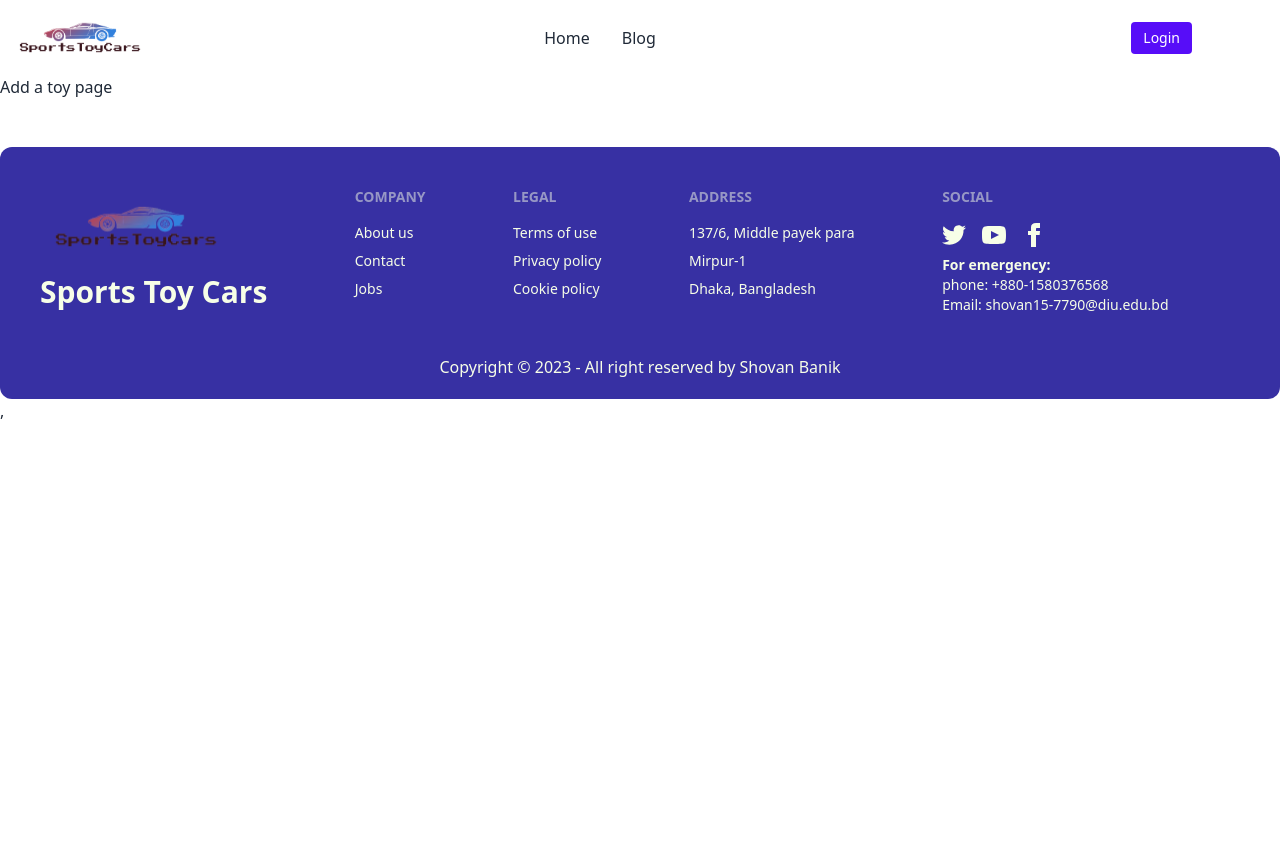
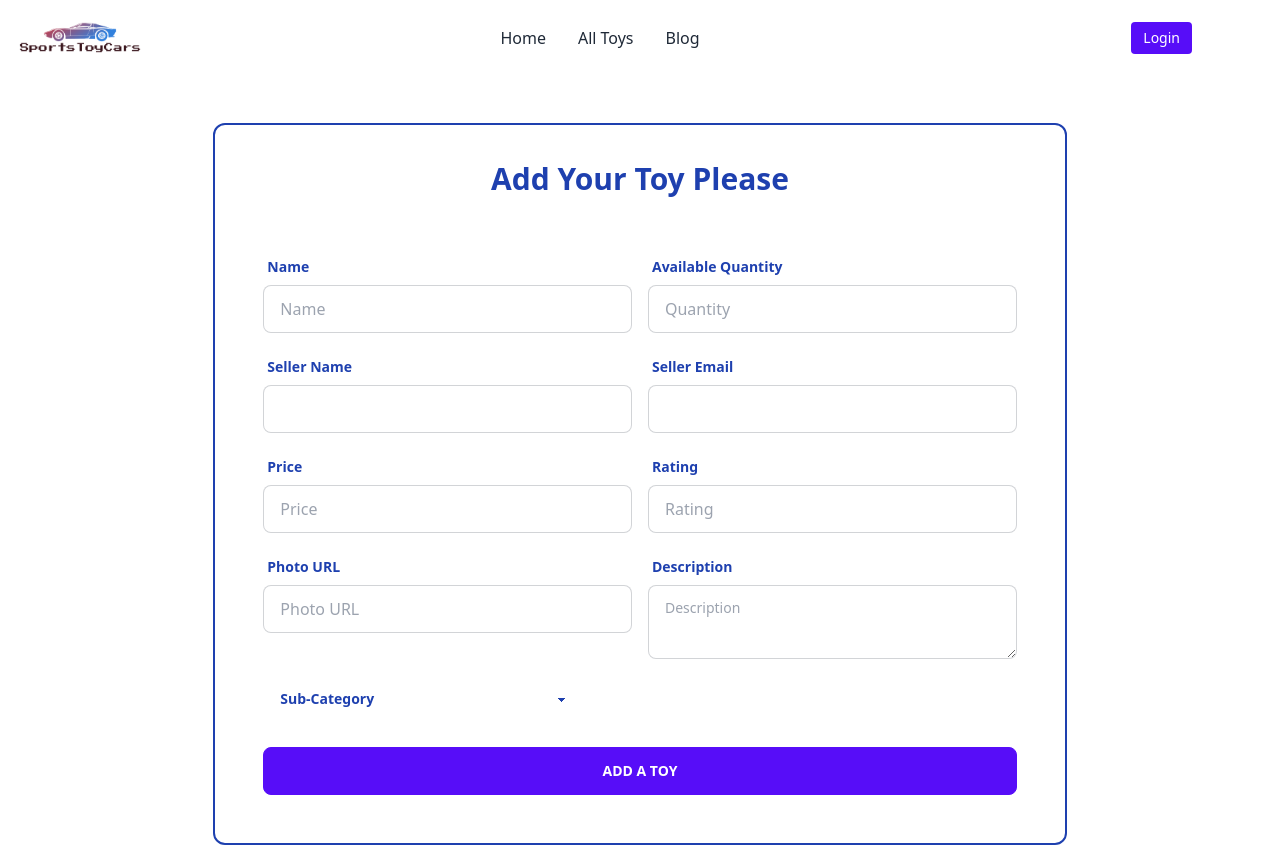
Before and after one commit to Shovan-Banik/sports-toy-cars-client, a React (Vite) app: page /addAToy in a window 1280 px wide. Shown: the top 847 px of the page. Before the commit the page ends 800 px from the top, so only its background shows below. Built offline with nearby package versions, Linux system fonts and the light colour scheme; no server answers.

Commit message:
Add a toy and all toy tabular format done

```diff
--- a/src/Routes/Routes.jsx
+++ b/src/Routes/Routes.jsx
@@ -8,6 +8,7 @@ import AddAToy from "../pages/AddAToy/AddAToy";
 import MyToy from "../pages/MyToy/MyToy";
 import ViewDetails from "../pages/ViewDetails/ViewDetails";
 import PrivateRoute from "./PrivateRoute";
+import AllToy from "../pages/AllToy/AllToy";
 
 const router = createBrowserRouter([
     {
@@ -17,6 +18,10 @@ const router = createBrowserRouter([
         {
             path: '/',
             element: <Home></Home>
+        },
+        {
+          path: '/allToys',
+          element: <AllToy></AllToy>
         },
         {
           path: 'viewDetails/:id',
--- a/src/pages/AddAToy/AddAToy.jsx
+++ b/src/pages/AddAToy/AddAToy.jsx
@@ -1,10 +1,117 @@
+import { useContext } from "react";
+import { AuthContext } from "../../providers/AuthProvider";
 
 const AddAToy = () => {
+    const { user } = useContext(AuthContext);
+
+    const handleAddToy = event => {
+        event.preventDefault();
+        const form = event.target;
+        const name = form.name.value;
+        const availableQuantity = form.quantity.value;
+        const sellerName = user?.displayName;
+        const sellerEmail = user?.email;
+        const price = form.price.value;
+        const rating = form.rating.value;
+        const photoUrl = form.photoURL.value;
+        const description = form.description.value;
+        const subCategory = form.subCategory.value;
+
+        const addToyObj = {
+            name,
+            availableQuantity,
+            sellerName,
+            sellerEmail,
+            price,
+            rating,
+            photoUrl,
+            description,
+            subCategory
+        }
+        console.log(addToyObj);
+
+        fetch('http://localhost:5000/addToy', {
+            method: 'POST',
+            headers: {
+                'content-type': 'application/json'
+            },
+            body: JSON.stringify(addToyObj)
+        })
+            .then(res => res.json())
+            .then(data => {
+                console.log(data);
+            })
+    };
     return (
-        <div>
-            <h2>Add a toy page</h2>
+        <div className="md:w-2/3 mx-auto border-2 border-blue-800 p-4 mt-12 rounded-xl">
+            <h2 className="font-bold text-blue-800 text-3xl my-5 text-center">Add Your Toy Please</h2>
+            <div className="card-body">
+                <form onSubmit={handleAddToy}>
+                    <div className="grid grid-cols-1 md:grid-cols-2 gap-4">
+                        <div className="form-control">
+                            <label className="label">
+                                <span className="label-text font-bold text-blue-800">Name</span>
+                            </label>
+                            <input type="text" name="name" placeholder="Name" className="input input-bordered" />
+                        </div>
+                        <div className="form-control">
+                            <label className="label">
+                                <span className="label-text font-bold text-blue-800">Available Quantity</span>
+                            </label>
+                            <input type="text" placeholder="Quantity" name="quantity" className="input input-bordered" />
+                        </div>
+                        <div className="form-control">
+                            <label className="label">
+                                <span className="label-text font-bold text-blue-800">Seller Name</span>
+                            </label>
+                            <input type="text" name="sellerName" defaultValue={user?.displayName} readOnly className="input input-bordered" />
+                        </div>
+                        <div className="form-control">
+                            <label className="label">
+                                <span className="label-text font-bold text-blue-800">Seller Email</span>
+                            </label>
+                            <input type="email" defaultValue={user?.email} readOnly name="sellerEmail" className="input input-bordered" />
+                        </div>
+                        <div className="form-control">
+                            <label className="label">
+                                <span className="label-text font-bold text-blue-800">Price</span>
+                            </label>
+                            <input type="text" placeholder="Price" name="price" className="input input-bordered" />
+                        </div>
+                        <div className="form-control">
+                            <label className="label">
+                                <span className="label-text font-bold text-blue-800">Rating</span>
+                            </label>
+                            <input type="text" placeholder="Rating" name="rating" className="input input-bordered" />
+                        </div>
+                        <div className="form-control">
+                            <label className="label">
+                                <span className="label-text font-bold text-blue-800">Photo URL</span>
+                            </label>
+                            <input type="text" placeholder="Photo URL" name="photoURL" className="input input-bordered" />
+                        </div>
+                        <div className="form-control">
+                            <label className="label">
+                                <span className="label-text font-bold text-blue-800">Description</span>
+                            </label>
+                            <textarea className="textarea textarea-bordered" placeholder="Description" name="description"></textarea>
+                        </div>
+                        <div className="form-control">
+                            <select className="select w-full max-w-xs font-bold text-blue-800" name="subCategory">
+                                <option disabled selected>Sub-Category</option>
+                                <option>bmw</option>
+                                <option>marcidies</option>
+                                <option>lamborgini</option>
+                            </select>
+                        </div>
+                    </div>
+                    <div className="form-control mt-6">
+                        <button className="btn btn-primary">Add a Toy</button>
+                    </div>
+                </form>
+            </div>
         </div>
-    );
+    )
 };
 
 export default AddAToy;
--- /dev/null
+++ b/src/pages/AllToy/AllToy.jsx
@@ -0,0 +1,39 @@
+import { useEffect, useState } from "react";
+import ToyRow from "./ToyRow";
+
+const AllToy = () => {
+    const [allToys, setAllToys] = useState([]);
+
+    useEffect(() => {
+        fetch('http://localhost:5000/toys')
+            .then(res => res.json())
+            .then(data => {
+                setAllToys(data);
+            })
+    }, [])
+    console.log(allToys);
+
+    return (
+        <div className="overflow-x-auto">
+            <table className="table w-full">
+                <thead>
+                    <tr>
+                        <th>Seller</th>
+                        <th>Toy Name</th>
+                        <th>Sub-category</th>
+                        <th>Price</th>
+                        <th>Available Quantity</th>
+                        <th></th>
+                    </tr>
+                </thead>
+                <tbody>
+                    {allToys.map((singleToy) => (
+                        <ToyRow key={singleToy._id} singleToy={singleToy} />
+                    ))}
+                </tbody>
+            </table>
+        </div>
+    );
+};
+
+export default AllToy;
--- /dev/null
+++ b/src/pages/AllToy/ToyRow.jsx
@@ -0,0 +1,17 @@
+
+const ToyRow = ({singleToy}) => {
+
+    const{sellerName,price,subCategory,name,availableQuantity}=singleToy;
+    return (
+        <tr>
+            <td>{sellerName}</td>
+            <td>{name}</td>
+            <td>{subCategory}</td>
+            <td>{price}</td>
+            <td>{availableQuantity}</td>
+            <td><button className="btn-sm btn-primary rounded">view Details</button></td>
+        </tr>
+    );
+};
+
+export default ToyRow;
--- a/src/pages/Home/ShopByCategory/CategoryCard.jsx
+++ b/src/pages/Home/ShopByCategory/CategoryCard.jsx
@@ -6,7 +6,7 @@ const CategoryCard = ({ toy }) => {
         <div className="card w-full bg-base-100 shadow-2xl border relative group overflow-hidden">
             <figure>
                 <img
-                    className="h-[400px] transition-transform duration-300 transform-gpu group-hover:scale-105"
+                    className="h-[300px] transition-transform duration-300 transform-gpu group-hover:scale-105"
                     src={image}
                     alt="car"
                 />
--- a/src/pages/Shared/Navbar/Navbar.jsx
+++ b/src/pages/Shared/Navbar/Navbar.jsx
@@ -15,6 +15,7 @@ const Navbar = () => {
 
     const items = <>
         <li><Link to='/'>Home</Link></li>
+        <li><Link to='/allToys'>All Toys</Link></li>
         <li><Link to='/blog'>Blog</Link></li>
         <li>
             {
```
